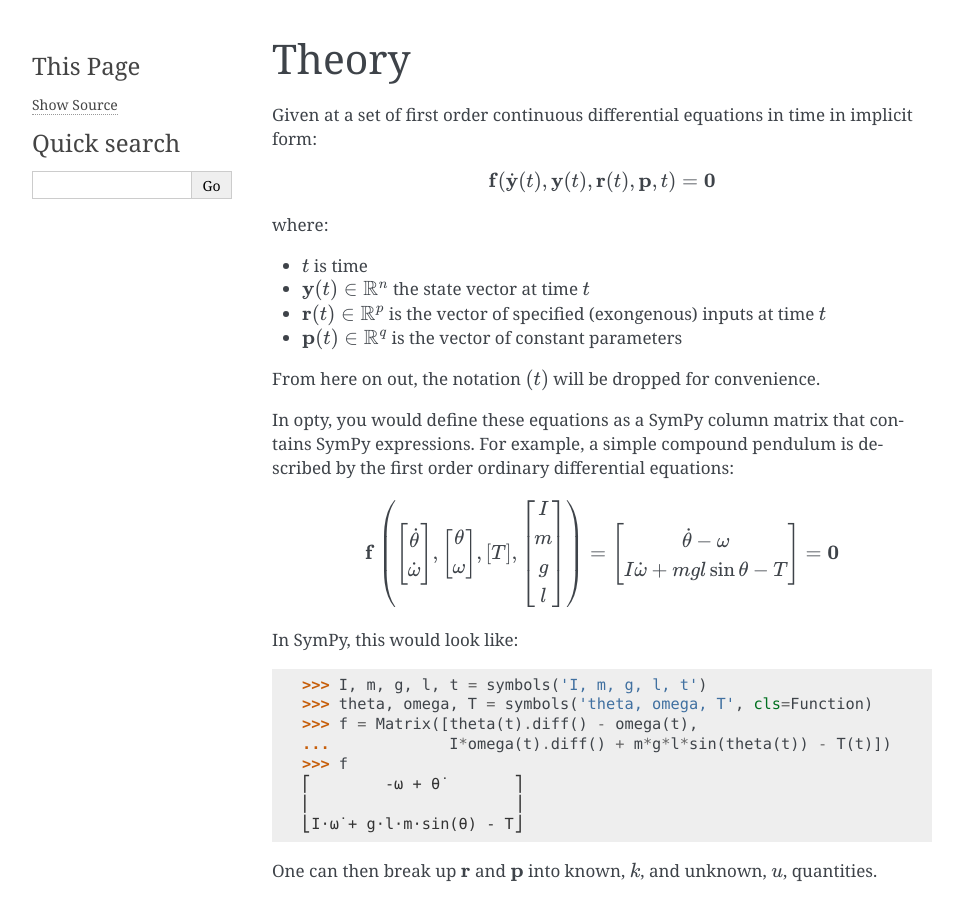
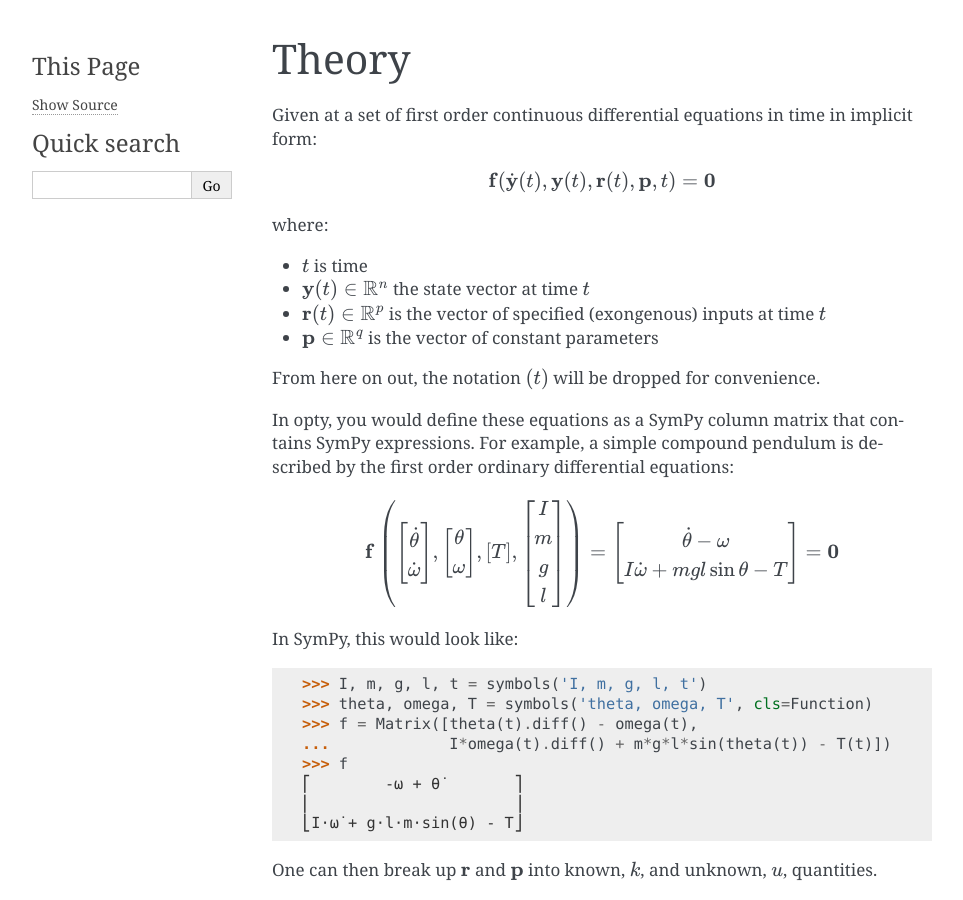
Before and after one commit to csu-hmc/opty, a Sphinx documentation site: the page built from docs/theory.rst, in a window 1280 px wide and 900 px high. Shown: the whole window, without its empty margins (148-1111 px from the left). Built offline with Sphinx 7.4.7, drawn with Linux system fonts in a browser that asks for light colours; pages that are not in the unit, such as notebooks, are missing from menus.

```diff
--- a/docs/theory.rst
+++ b/docs/theory.rst
@@ -16,7 +16,7 @@ where:
   :math:`t`
 - :math:`\mathbf{r}(t) \in \mathbb{R}^p` is the vector of specified
   (exongenous) inputs at time :math:`t`
-- :math:`\mathbf{p}(t) \in \mathbb{R}^q` is the vector of constant parameters
+- :math:`\mathbf{p} \in \mathbb{R}^q` is the vector of constant parameters
 
 From here on out, the notation :math:`(t)` will be dropped for convenience.
 
```
